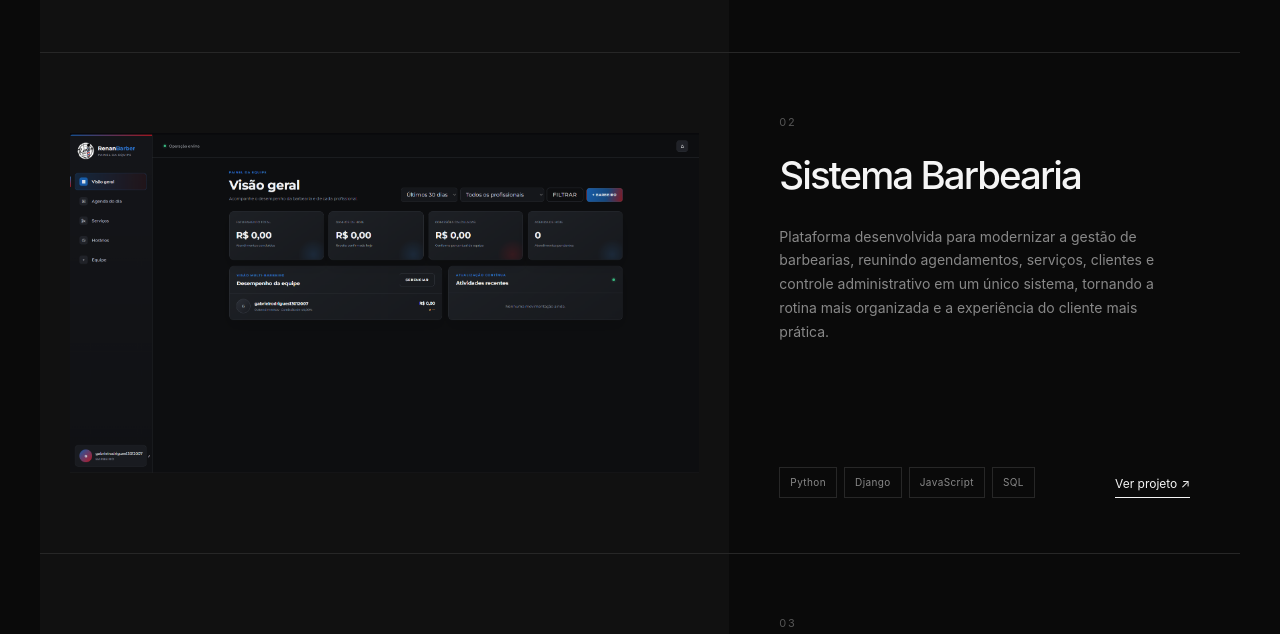
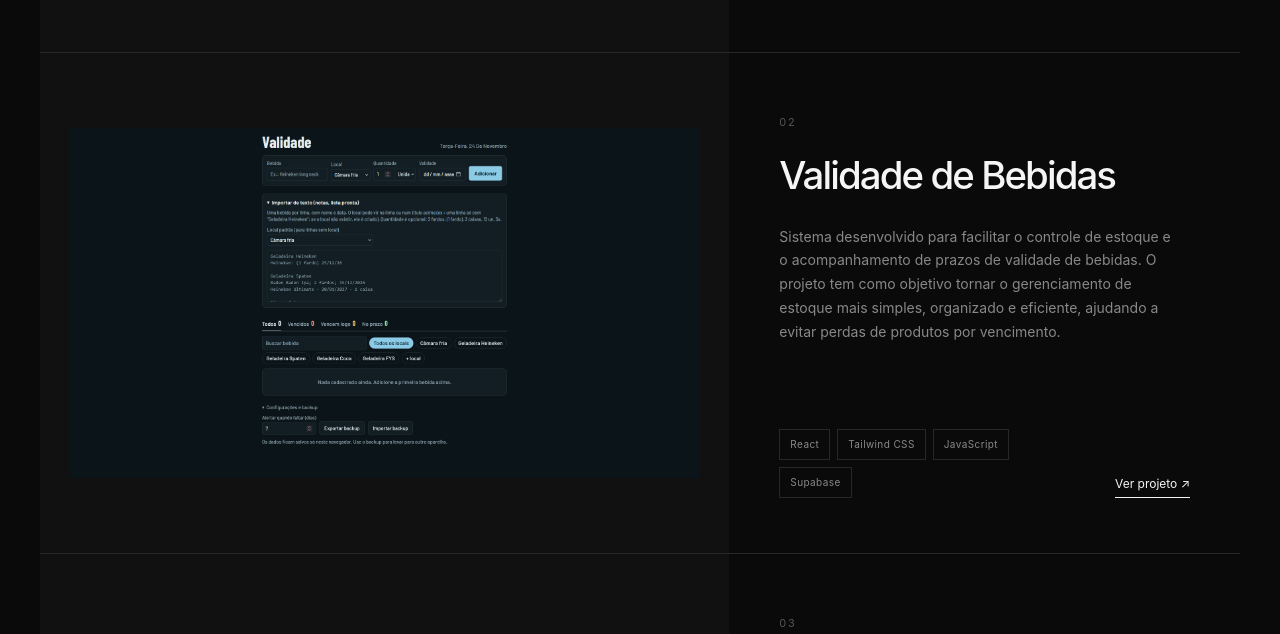
Before and after one commit to soygab/portfolio, a plain HTML site: page index.html in a window 1280 px wide. Shown: the part 1528-2162 px from the top of the page. Drawn offline with Linux system fonts and the light colour scheme.

Commit message:
"feat: adicionando projeto"

```diff
--- a/index.html
+++ b/index.html
@@ -168,8 +168,62 @@
 
                 </article>
 
+                <!-- PROJETO 02 -->
 
-                <!-- PROJETO 02 -->
+                <article class="project">
+
+                    <div class="project-image">
+
+                        <div class="project-placeholder">
+                            <img src="public/image/validades.png" alt="">
+                        </div>
+
+                    </div>
+
+                    <div class="project-info">
+
+                        <div>
+
+                            <span class="project-number">
+                                02
+                            </span>
+
+                            <h3>
+                                Validade de Bebidas
+                            </h3>
+
+                            <p>
+                                Sistema desenvolvido para facilitar o controle de estoque
+                                e o acompanhamento de prazos de validade de bebidas.
+                                O projeto tem como objetivo tornar o gerenciamento de estoque mais simples, organizado e eficiente,
+                                ajudando a evitar perdas de produtos por vencimento.
+                            </p>
+
+                        </div>
+
+                        <div class="project-footer">
+
+                            <div class="tags">
+
+                                <span>React</span>
+                                <span>Tailwind CSS</span>
+                                <span>JavaScript</span>
+                                <span>Supabase</span>
+
+                            </div>
+
+                            <a href="/validade/" class="project-link">
+                                Ver projeto ↗
+                            </a>
+
+                        </div>
+
+                    </div>
+
+                </article>
+
+
+                <!-- PROJETO 03 -->
 
                 <article class="project">
 
@@ -186,7 +240,7 @@
                         <div>
 
                             <span class="project-number">
-                                02
+                                03
                             </span>
 
                             <h3>
@@ -223,7 +277,7 @@
                 </article>
 
 
-                <!-- PROJETO 03 -->
+                <!-- PROJETO 04 -->
 
                 <article class="project">
 
@@ -240,7 +294,7 @@
                         <div>
 
                             <span class="project-number">
-                                03
+                                04
                             </span>
 
                             <h3>
--- a/validade/index.html
+++ b/validade/index.html
@@ -7,6 +7,7 @@
     <title>Validade das bebidas</title>
     <!-- Fontes do Google. Se eu trocar de fonte, troco aqui o link
          e o nome em tailwind.config.js (fontFamily). -->
+    <link rel="shortcut icon" href="../public/favicon.ico" type="image/x-icon">
     <link rel="preconnect" href="https://fonts.googleapis.com" />
     <link rel="preconnect" href="https://fonts.gstatic.com" crossorigin />
     <link href="https://fonts.googleapis.com/css2?family=Barlow+Condensed:wght@600;700&family=Barlow:wght@400;500;600&display=swap" rel="stylesheet" />
```
Also changed, not shown: public/image/validades.png (added).
